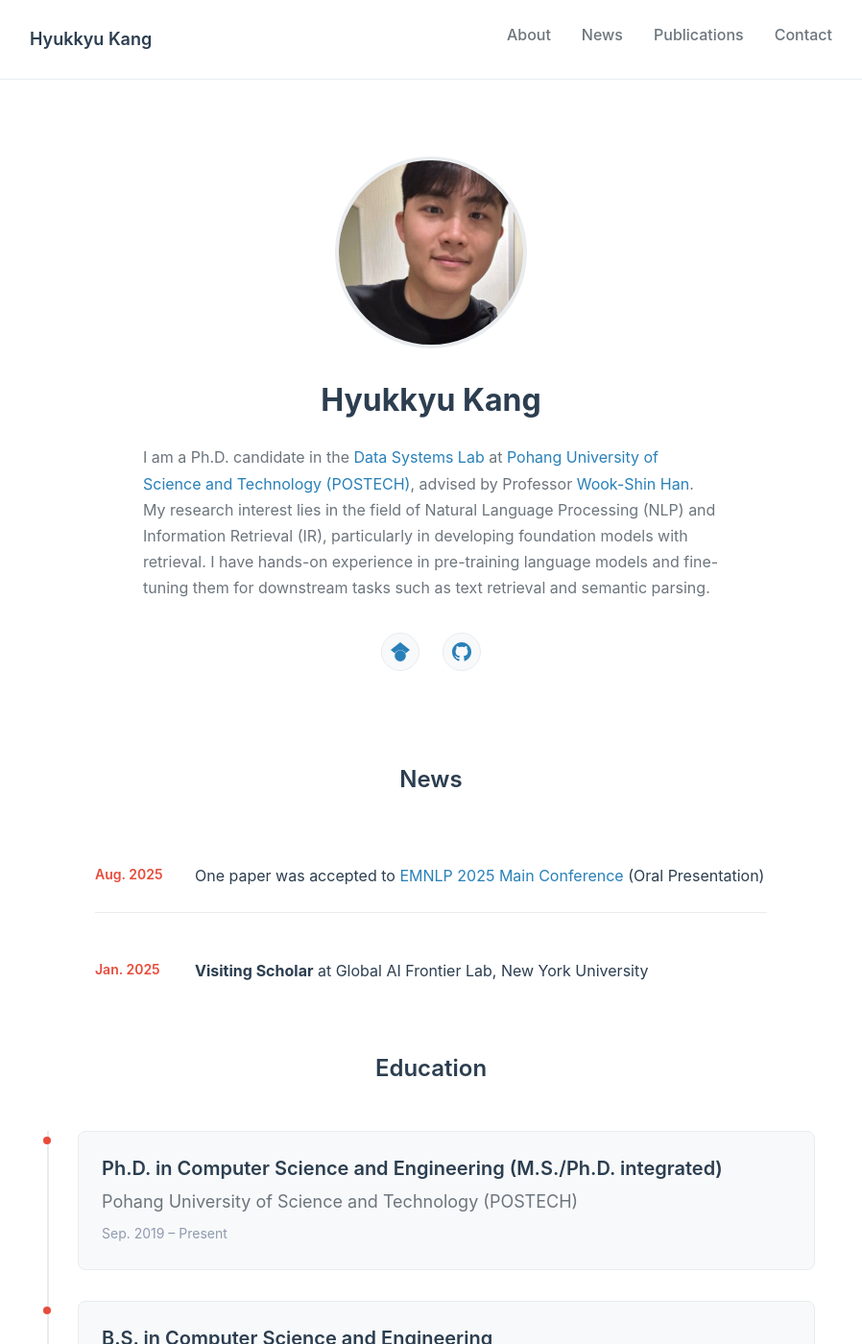
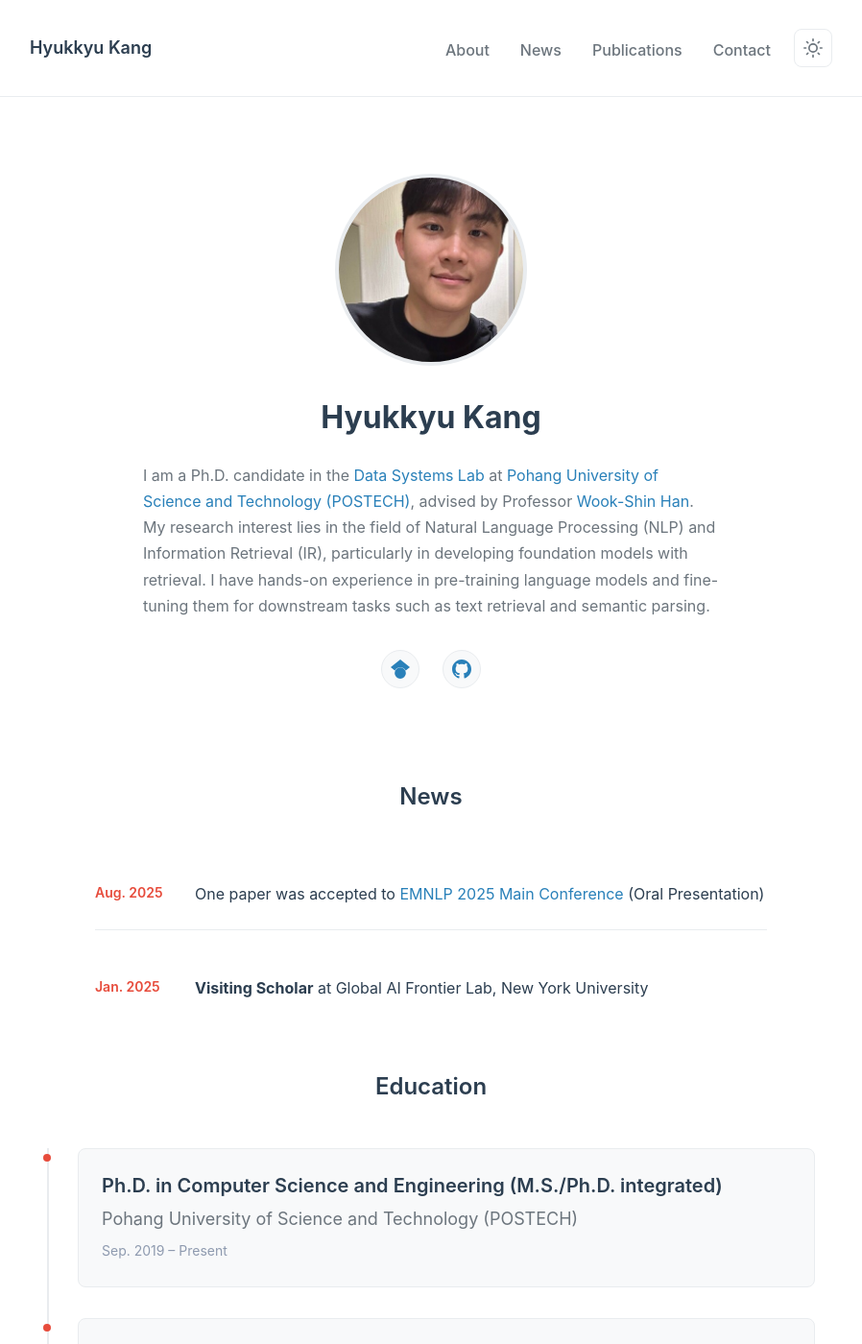
Before and after one commit to hyukkyukang/hyukkyukang.github.io, a Jekyll site: the page built from index.md, in a window 1280 px wide and 1400 px high. Shown: the whole window at 96% size, without its empty margins (191-1089 px from the left). Built offline with Jekyll 4.4.1, drawn with Linux system fonts in a browser that asks for light colours.

Commit message:
Add theme toggle button with HeroUI-style icons and fix navigation alignment
- Add light/dark mode toggle button to header navigation
- Use SVG icons matching HeroUI design (sun/moon with smooth transitions)
- Implement icon rotation and opacity animations for theme switching
- Fix vertical alignment of navigation links with theme toggle button
- Ensure all header elements are properly centered at 40px height

🤖 Generated with [Claude Code](https://claude.ai/code)

Co-Authored-By: Claude <noreply@anthropic.com>

```diff
--- a/_includes/header.html
+++ b/_includes/header.html
@@ -30,5 +30,20 @@
                 </li>
             </ul>
         </nav>
+
+        <!-- Theme Toggle -->
+        <button id="theme-toggle" class="theme-toggle" aria-label="Toggle dark mode" aria-pressed="false">
+            <span class="theme-toggle__icon theme-toggle__icon--light">
+                <svg width="20" height="20" viewBox="0 0 24 24" fill="none" stroke="currentColor" stroke-width="2" stroke-linecap="round" stroke-linejoin="round">
+                    <circle cx="12" cy="12" r="5"/>
+                    <path d="M12 1v2M12 21v2M4.22 4.22l1.42 1.42M18.36 18.36l1.42 1.42M1 12h2M21 12h2M4.22 19.78l1.42-1.42M18.36 5.64l1.42-1.42"/>
+                </svg>
+            </span>
+            <span class="theme-toggle__icon theme-toggle__icon--dark">
+                <svg width="20" height="20" viewBox="0 0 24 24" fill="none" stroke="currentColor" stroke-width="2" stroke-linecap="round" stroke-linejoin="round">
+                    <path d="M21 12.79A9 9 0 1 1 11.21 3 7 7 0 0 0 21 12.79z"/>
+                </svg>
+            </span>
+        </button>
     </div>
 </div>
--- a/assets/css/main.scss
+++ b/assets/css/main.scss
@@ -210,6 +210,7 @@ time {
     align-items: center;
     justify-content: space-between;
     gap: var(--spacing-md);
+    min-height: 40px;
 }
 
 .header__title {
@@ -221,6 +222,10 @@ time {
     font-weight: 600;
     margin: 0;
     color: var(--text);
+    line-height: 1;
+    display: flex;
+    align-items: center;
+    height: 40px;
 }
 
 .header__nav-list {
@@ -229,6 +234,7 @@ time {
     margin: 0;
     padding: 0;
     gap: var(--spacing-lg);
+    align-items: center;
 }
 
 .header__nav-link {
@@ -236,6 +242,10 @@ time {
     text-decoration: none;
     font-weight: 500;
     transition: var(--transition);
+    padding: 16px 0 8px 0 !important;
+    display: block;
+    line-height: 16px;
+    margin-top: 4px !important;
 }
 
 .header__nav-link:hover {
@@ -311,14 +321,14 @@ time {
     text-decoration: none;
 }
 
-/* Theme Toggle */
+/* Theme Toggle - Simple Icon Button */
 .theme-toggle {
-    background: none;
+    background: transparent;
     border: 1px solid var(--border);
-    border-radius: 6px;
-    padding: var(--spacing-xs);
+    border-radius: 8px;
+    padding: 0;
     cursor: pointer;
-    color: var(--text);
+    color: var(--text-muted);
     transition: var(--transition);
     position: relative;
     width: 40px;
@@ -326,11 +336,13 @@ time {
     display: flex;
     align-items: center;
     justify-content: center;
+    box-sizing: border-box;
 }
 
 .theme-toggle:hover {
     background: var(--bg-secondary);
-    border-color: var(--accent);
+    border-color: var(--border);
+    color: var(--text);
 }
 
 .theme-toggle:focus {
@@ -339,19 +351,36 @@ time {
 }
 
 .theme-toggle__icon {
-    transition: var(--transition);
+    transition: all 0.2s ease;
+    position: absolute;
+    display: flex;
+    align-items: center;
+    justify-content: center;
+}
+
+.theme-toggle__icon svg {
+    transition: all 0.2s ease;
 }
 
 .theme-toggle__icon--dark {
-    display: none;
+    opacity: 0;
+    transform: rotate(-90deg) scale(0.8);
 }
 
+.theme-toggle__icon--light {
+    opacity: 1;
+    transform: rotate(0deg) scale(1);
+}
+
+/* Dark mode icon states */
 [data-theme="dark"] .theme-toggle__icon--light {
-    display: none;
+    opacity: 0;
+    transform: rotate(90deg) scale(0.8);
 }
 
 [data-theme="dark"] .theme-toggle__icon--dark {
-    display: block;
+    opacity: 1;
+    transform: rotate(0deg) scale(1);
 }
 
 /* Quick Links */
```
